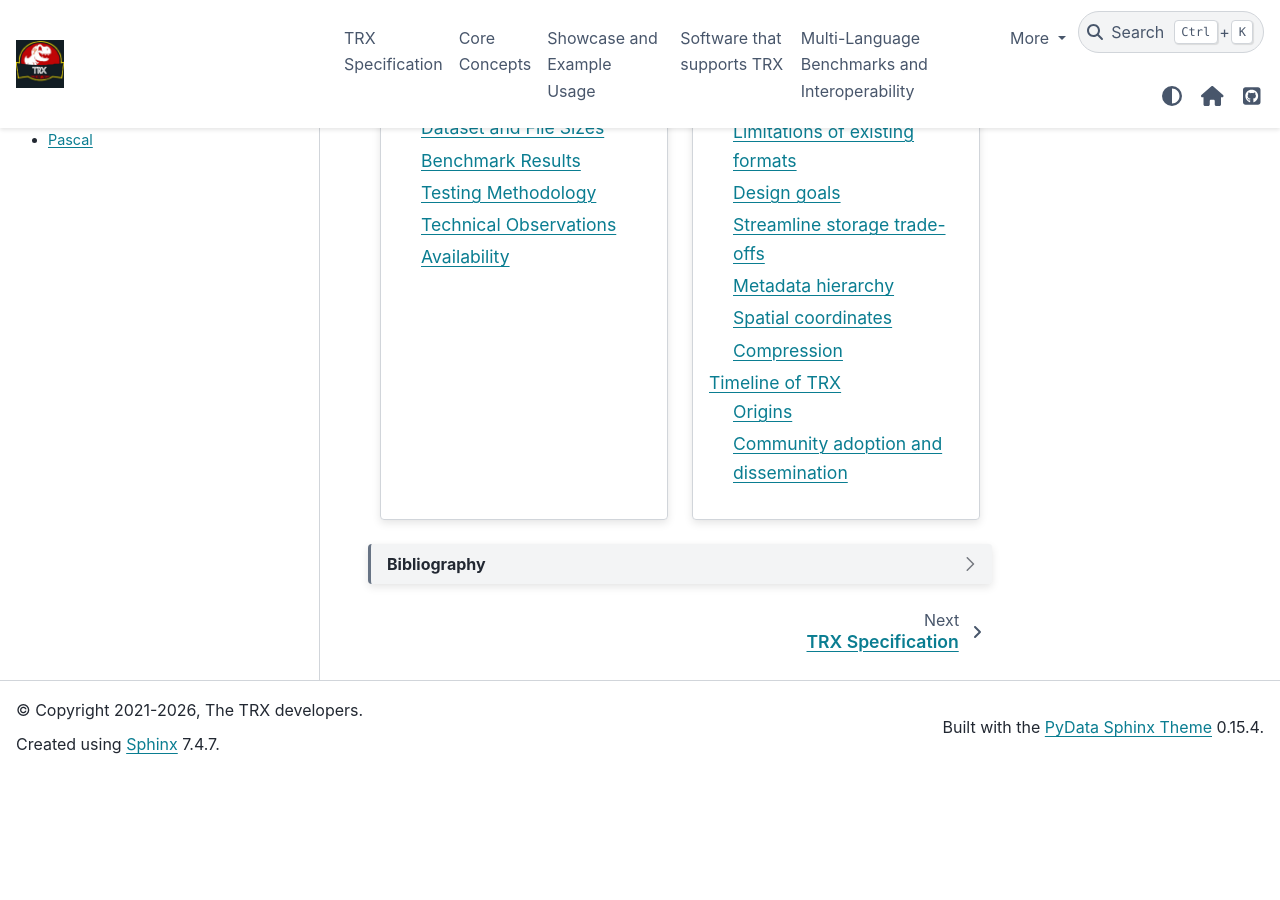
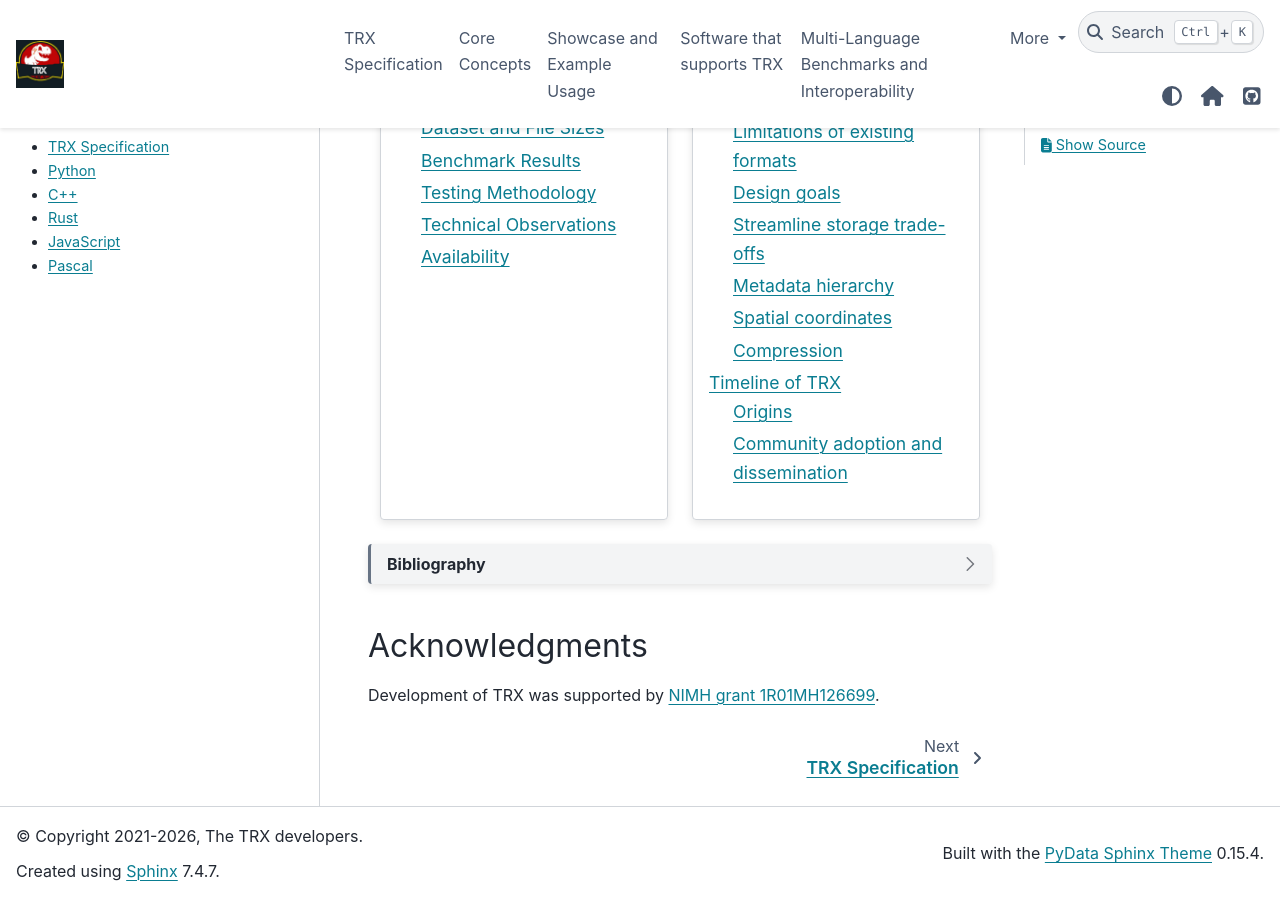
Before and after one commit to tee-ar-ex/tee-ar-ex.github.io, a Sphinx documentation site: the page built from source/index.md, in a window 1280 px wide and 900 px high, scrolled down 1308 px. Built offline with Sphinx 7.4.7 and the PyData theme 0.15.4, drawn with Linux system fonts in a browser that asks for light colours; cross-references to code outside the pages are shown as plain code; before the commit the page ends 2082 px from its top, so only the background shows below that.

Commit message:
Adds funding acknowledgement to front page.

`````diff
--- a/source/index.md
+++ b/source/index.md
@@ -60,3 +60,7 @@
 bib
 ```
 ````
+
+## Acknowledgments
+
+Development of TRX was supported by [NIMH grant 1R01MH126699](https://reporter.nih.gov/search/D-c1NJBQFE-BkwP1Cxc2Lg/project-details/10253558).
`````
